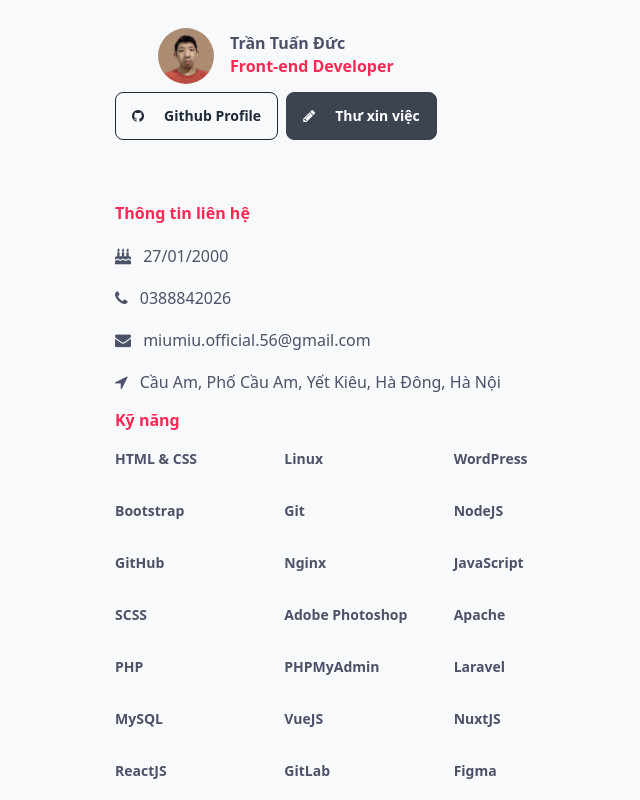
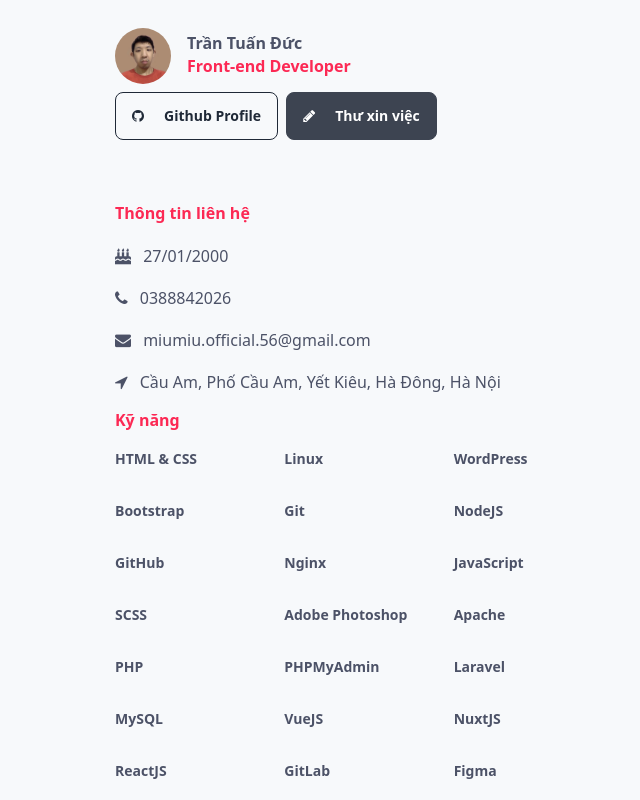
Before and after one commit to tuanductran/cv, a Vue app: page / in a window 1280 px wide. Shown: the top 800 px of the page, without its empty margins (29-669 px from the left). Built offline with nearby package versions, Linux system fonts and the light colour scheme.

Commit message:
Update index.vue

```diff
--- a/src/views/Intro/Profile/index.vue
+++ b/src/views/Intro/Profile/index.vue
@@ -9,12 +9,12 @@
 <template>
    <div class="order-1">
       <!-- Personal infos -->
-      <div class="relative">
-         <div class="profile-container flex items-center justify-center space-x-4 text-left">
+      <div class="relative flex flex-col-reverse">
+         <div class="flex items-center justify-center space-x-4">
          <!-- Avatar -->
-            <img class="w-14 h-14 rounded-full" :alt="`${ intro.fullname } photo`" :src="`./assets/${ intro.avatar }`" loading="lazy" deasync="true">
+            <img class="flex-none w-14 h-14 rounded-full object-cover" :alt="`${ intro.fullname } photo`" :src="`./assets/${ intro.avatar }`" loading="lazy" deasync="true">
          <!-- End avatar -->
-         <div>
+         <div class="flex-auto">
          <!-- Fullname -->
          <h1 class="font-semibold">
             {{ intro.fullname }}
@@ -27,6 +27,8 @@
          <!-- End Role -->
          </div>
          </div>
+      </div>
+      <div class="relative">
          <!-- Github -->
          <a class="btn btn-sm md:btn-md btn-outline gap-2 normal-case lg:gap-3 mt-2" role="button" :href="intro.links[projectLinks]" title="Github Profile" target="_blank" onClick="ga('event', 'ProjectsLink', 'view', 'projects_link');">
              <i :class="`fa fa-${ projectLinks } mr-2`" />
```
